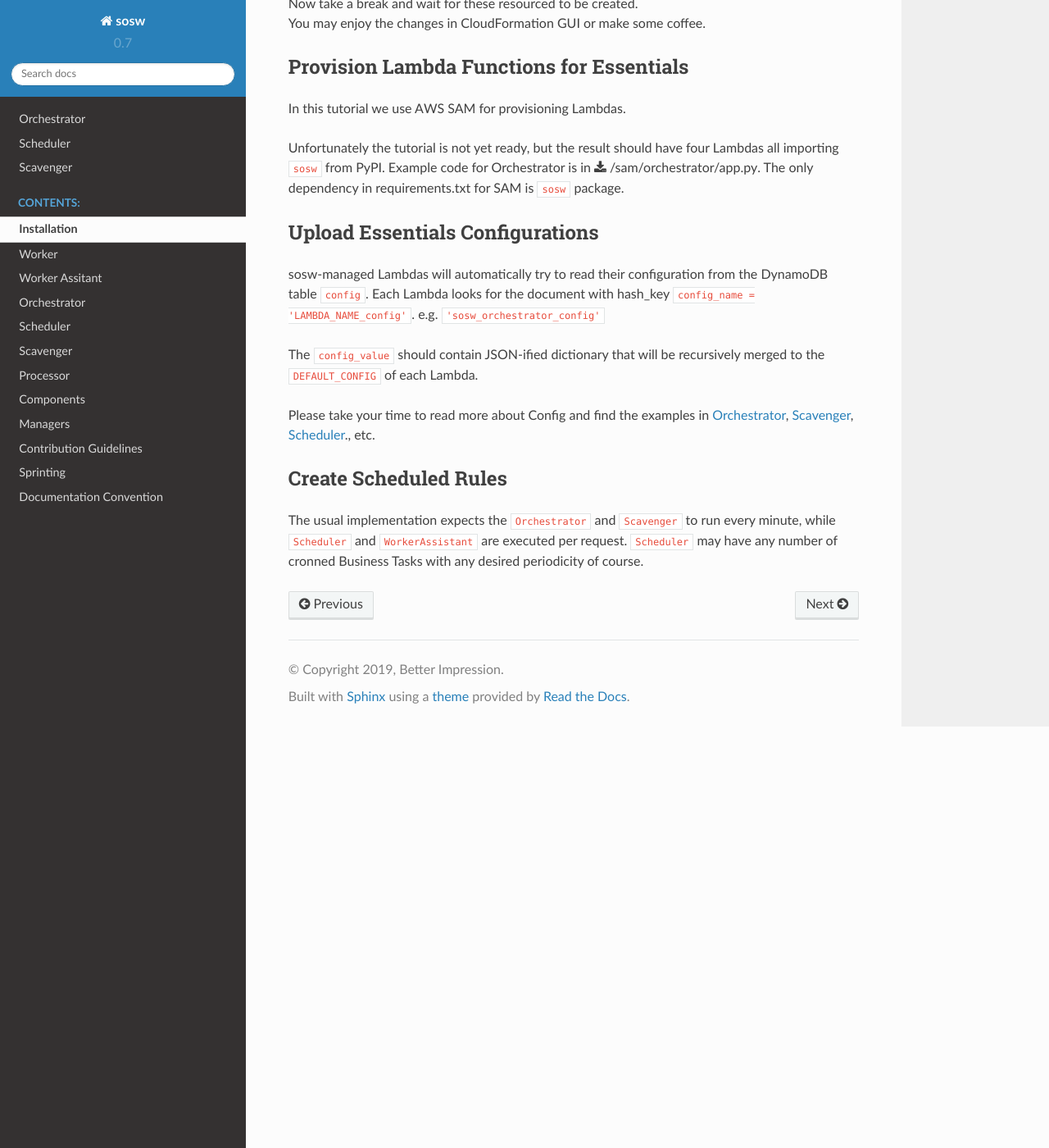
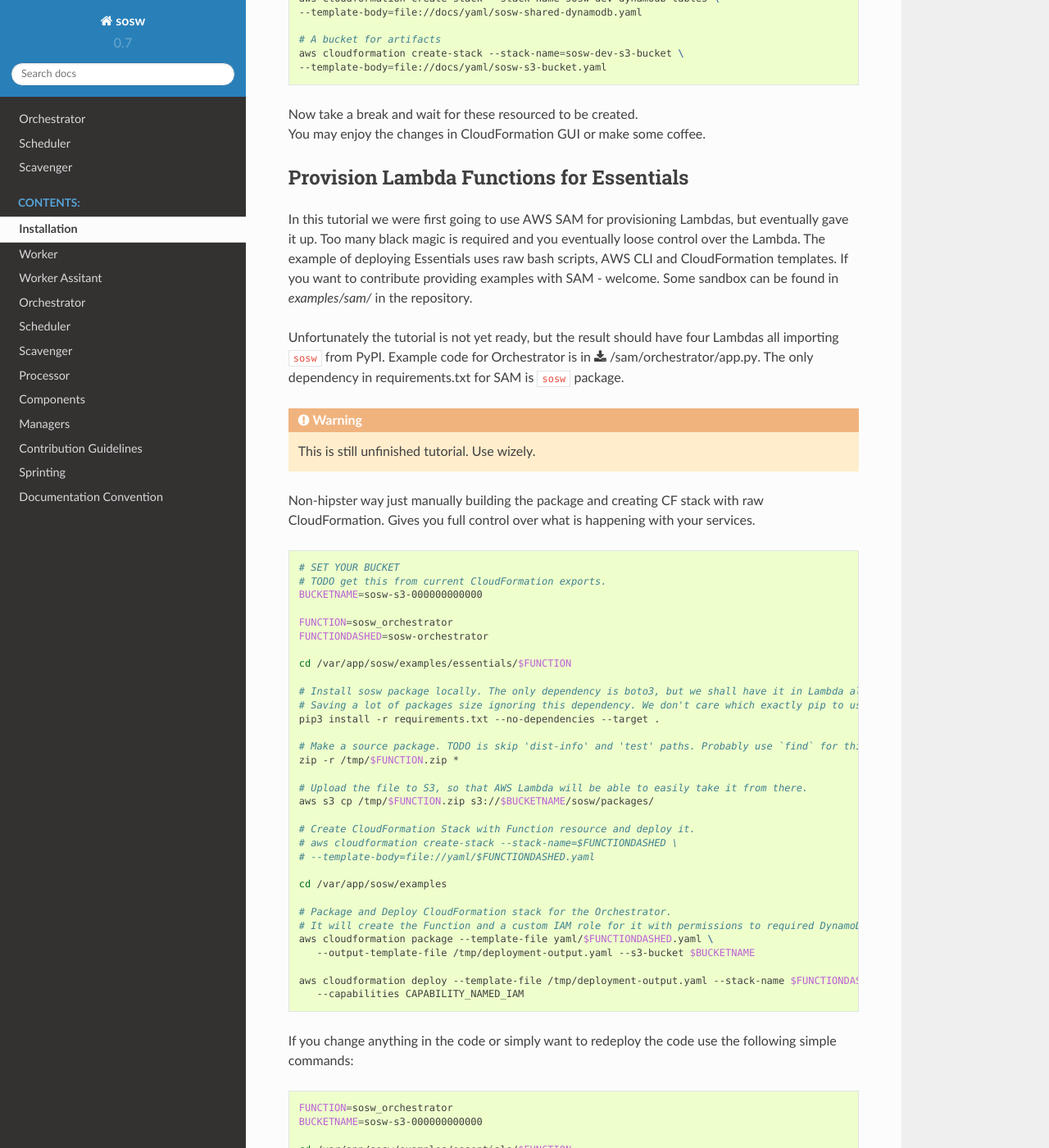
Before and after one commit to sosw/sosw, a Sphinx documentation site: the page built from docs/installation.rst, in a window 1280 px wide and 1400 px high, scrolled down 1599 px. Shown: the whole window at 82% size. Built offline with Sphinx 7.4.7 and the Read the Docs theme 2.0.0, drawn with Linux system fonts in a browser that asks for light colours; some of the changed text lies outside the part shown.

Commit message:
installation guideline orchestrator essential example

```diff
--- a/docs/installation.rst
+++ b/docs/installation.rst
@@ -46,11 +46,13 @@
 
 .. code-block:: bash
 
-   # Install base system
+   # Install required system packages for SAM, AWS CLI and Python.
    sudo yum update -y
-   sudo yum install git python3.7 -y
+   sudo yum install zlib-devel build-essential python3.7 python3-devel git docker -y
 
-   sudo pip3 install -U pipenv pytest boto3 pip
+   # Update pip and ensure you have required Python packages locally for the user.
+   # You might not need all of them at first, but if you would like to test `sosw` or play with it run tests
+   sudo pip3 install -U pip pipenv
 
    sudo mkdir /var/app
    sudo chown ec2-user:ec2-user /var/app
@@ -58,6 +60,12 @@
    cd /var/app
    git clone https://github.com/bimpression/sosw.git
    cd sosw
+
+   # Need to configure your AWS CLI environment.
+   # Assuming you are using a new machine we shall just copy config with default region `us-west-2` to $HOME.
+   # The credentials you should not keep in the profile. The correct secure way is to use IAM roles
+   # if running from the AWS infrastructure. Feel free to change or skip this step if your environment is configured.
+   cp -nr .aws ~/
 
    # Creating AWS CloudFormation stacks with required resources.
 
@@ -77,11 +85,69 @@
 Provision Lambda Functions for Essentials
 -----------------------------------------
 
-In this tutorial we use AWS SAM for provisioning Lambdas.
+In this tutorial we were first going to use AWS SAM for provisioning Lambdas, but eventually gave it up.
+Too many black magic is required and you eventually loose control over the Lambda. The example of deploying Essentials
+uses raw bash scripts, AWS CLI and CloudFormation templates. If you want to contribute providing examples
+with SAM - welcome. Some sandbox can be found in `examples/sam/` in the repository.
 
 Unfortunately the tutorial is not yet ready, but the result should have four Lambdas all importing ``sosw`` from PyPI.
 Example code for Orchestrator is in :download:`/sam/orchestrator/app.py`.
 The only dependency in requirements.txt for SAM is ``sosw`` package.
+
+
+.. warning:: This is still unfinished tutorial. Use wizely.
+
+Non-hipster way just manually building the package and creating CF stack with raw CloudFormation.
+Gives you full control over what is happening with your services.
+
+.. code-block:: bash
+
+   # SET YOUR BUCKET
+   # TODO get this from current CloudFormation exports.
+   BUCKETNAME=sosw-s3-000000000000
+
+   FUNCTION=sosw_orchestrator
+   FUNCTIONDASHED=sosw-orchestrator
+
+   cd /var/app/sosw/examples/essentials/$FUNCTION
+
+   # Install sosw package locally. The only dependency is boto3, but we shall have it in Lambda already.
+   # Saving a lot of packages size ignoring this dependency. We don't care which exactly pip to use, install locally.
+   pip3 install -r requirements.txt --no-dependencies --target .
+
+   # Make a source package. TODO is skip 'dist-info' and 'test' paths. Probably use `find` for this.
+   zip -r /tmp/$FUNCTION.zip *
+
+   # Upload the file to S3, so that AWS Lambda will be able to easily take it from there.
+   aws s3 cp /tmp/$FUNCTION.zip s3://$BUCKETNAME/sosw/packages/
+
+   # Create CloudFormation Stack with Function resource and deploy it.
+   # aws cloudformation create-stack --stack-name=$FUNCTIONDASHED \
+   # --template-body=file://yaml/$FUNCTIONDASHED.yaml
+
+   cd /var/app/sosw/examples
+
+   # Package and Deploy CloudFormation stack for the Orchestrator.
+   # It will create the Function and a custom IAM role for it with permissions to required DynamoDB tables.
+   aws cloudformation package --template-file yaml/$FUNCTIONDASHED.yaml \
+      --output-template-file /tmp/deployment-output.yaml --s3-bucket $BUCKETNAME
+
+   aws cloudformation deploy --template-file /tmp/deployment-output.yaml --stack-name $FUNCTIONDASHED \
+      --capabilities CAPABILITY_NAMED_IAM
+
+
+If you change anything in the code or simply want to redeploy the code use the following simple commands:
+
+
+.. code-block:: bash
+
+   FUNCTION=sosw_orchestrator
+   BUCKETNAME=sosw-s3-000000000000
+
+   cd /var/app/sosw/examples/essentials/$FUNCTION
+   zip -r /tmp/$FUNCTION.zip *
+   aws lambda update-function-code --function-name $FUNCTION --s3-bucket $BUCKETNAME \
+      --s3-key sosw/packages/$FUNCTION.zip --publish
 
 
 Upload Essentials Configurations
```
Also changed, not shown: examples/sam/sandbox.rst (added, +11 -0 lines), 17 other files.
